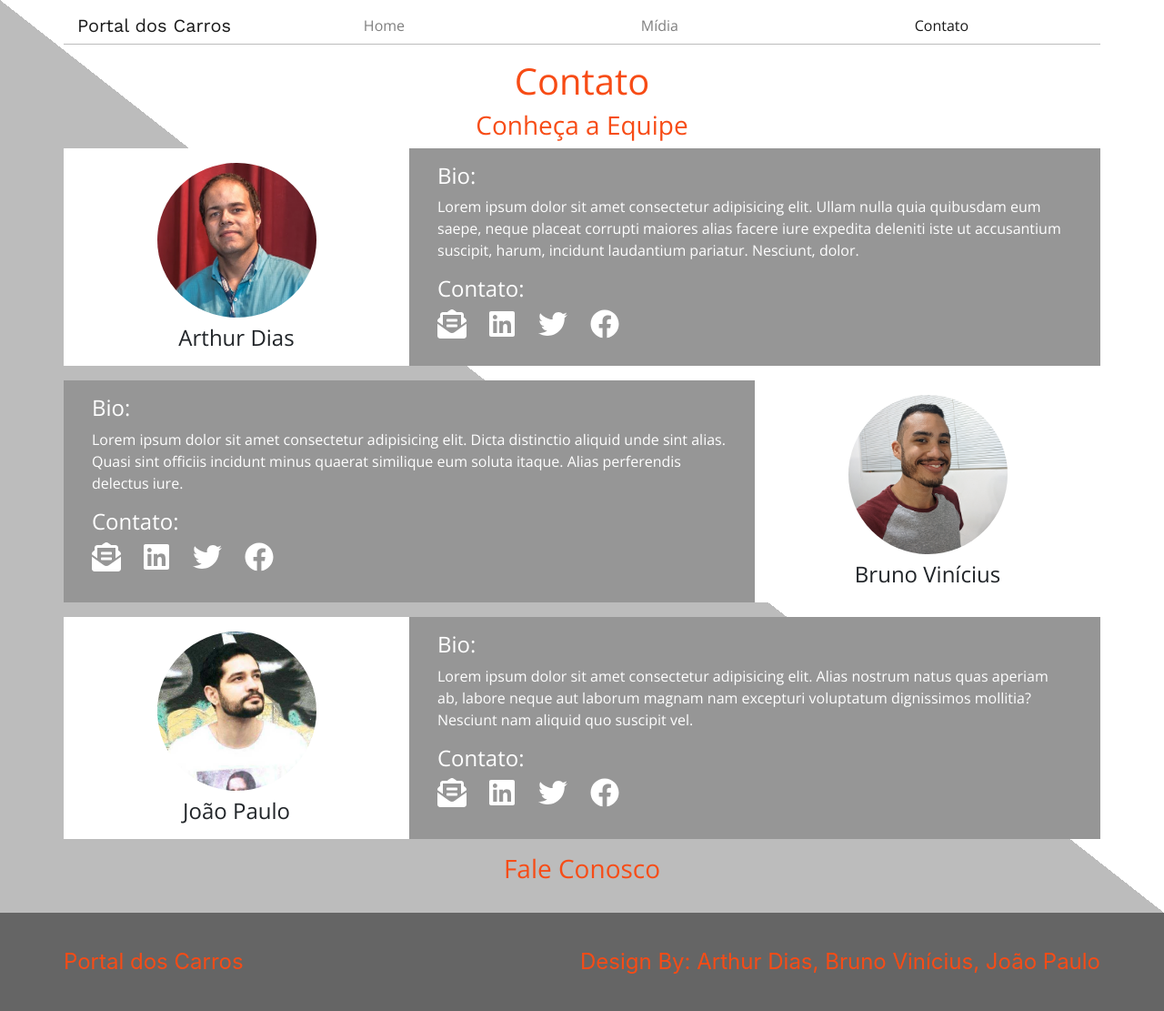
After one commit to arthurdias-trad/Projeto1-Santander-FullStack, a PHP site: page /contato.html in a window 1280 px wide. The commit adds this page. Shown: the whole page at 91% size. Run offline with PHP 8.4, Linux system fonts and the light colour scheme; some libraries are stand-ins or nearby versions.

Commit message:
Página de contato

```diff
--- /dev/null
+++ b/ArthurDias, BrunoVinícius, JoãoPaulo – PortalDeCarros/contato.html
@@ -0,0 +1,212 @@
+<!DOCTYPE html>
+<html lang="en">
+  <head>
+    <meta charset="UTF-8" />
+    <meta name="viewport" content="width=device-width, initial-scale=1.0" />
+    <title>Portal dos Carros</title>
+    <link
+      href="https://fonts.googleapis.com/css2?family=Open+Sans&family=Work+Sans&display=swap"
+      rel="stylesheet"
+    />
+    <link rel="stylesheet" href="css/bootstrap.min.css" />
+    <link rel="stylesheet" href="css/style.css" />
+    <script
+      src="https://cdnjs.cloudflare.com/ajax/libs/font-awesome/5.14.0/js/all.min.js"
+      integrity="sha512-YSdqvJoZr83hj76AIVdOcvLWYMWzy6sJyIMic2aQz5kh2bPTd9dzY3NtdeEAzPp/PhgZqr4aJObB3ym/vsItMg=="
+      crossorigin="anonymous"
+    ></script>
+  </head>
+  <body>
+    <div class="tudo-menos-footer">
+      <header>
+        <nav class="navbar navbar-expand-lg navbar-light navbar-transparent">
+          <div class="container">
+            <div class="navbar-center">
+              <a class="navbar-brand logo" href="#">Portal dos Carros</a>
+            </div>
+            <button
+              class="navbar-toggler"
+              type="button"
+              data-toggle="collapse"
+              data-target="#navbarNavAltMarkup"
+              aria-controls="navbarNavAltMarkup"
+              aria-expanded="false"
+              aria-label="Toggle navigation"
+            >
+              <span class="navbar-toggler-icon"></span>
+            </button>
+            <div class="collapse navbar-collapse" id="navbarNavAltMarkup">
+              <div class="navbar-nav">
+                <a class="nav-item nav-link" href="#">Home</a>
+                <a class="nav-item nav-link" href="#">Mídia</a>
+                <a class="nav-item nav-link active" href="#"
+                  >Contato <span class="sr-only">(current)</span></a
+                >
+              </div>
+            </div>
+          </div>
+        </nav>
+      </header>
+      <main>
+        <h1 class="text-center texto-laranja mt-2">Contato</h1>
+        <!-- Equipe -->
+        <section id="equipe" class="container mt-2">
+          <h3 class="text-center texto-laranja">Conheça a Equipe</h3>
+          <!-- Arthur -->
+          <div class="row membro-equipe justify-content-center">
+            <div
+              class="col-sm-12 col-lg-4 d-flex flex-column align-items-center bg-white py-3"
+            >
+              <img
+                src="resources/images/foto-contato-arthur.jpg"
+                alt="Foto de Arthur Dias"
+                class="w-50"
+              />
+              <h4 class="mt-2 mb-0">Arthur Dias</h4>
+            </div>
+            <div class="col-sm-12 col-lg-8 bg-médio text-white">
+              <div class="membro-bio px-3 pt-3">
+                <h4>Bio:</h4>
+                <p>
+                  Lorem ipsum dolor sit amet consectetur adipisicing elit. Ullam
+                  nulla quia quibusdam eum saepe, neque placeat corrupti maiores
+                  alias facere iure expedita deleniti iste ut accusantium
+                  suscipit, harum, incidunt laudantium pariatur. Nesciunt,
+                  dolor.
+                </p>
+              </div>
+              <div class="membro-contato px-3 pb-3">
+                <h4>Contato:</h4>
+                <div class="contatos d-flex justify-content-between">
+                  <a href="mailto:arthurdias.dev@gmail.com"
+                    ><i class="fas fa-envelope-open-text fa-2x"></i
+                  ></a>
+                  <a href="http://www.linkedin.com"
+                    ><i class="fab fa-linkedin fa-2x"></i
+                  ></a>
+                  <a href="http://www.twitter.com"
+                    ><i class="fab fa-twitter fa-2x"></i
+                  ></a>
+                  <a href="http://www.facebook.com"
+                    ><i class="fab fa-facebook fa-2x"></i
+                  ></a>
+                </div>
+              </div>
+            </div>
+          </div>
+
+          <!-- Bruno -->
+          <div class="row membro-equipe justify-content-center mt-3">
+            <div
+              class="col-sm-12 col-lg-4 d-flex flex-column align-items-center bg-white py-3"
+            >
+              <img
+                src="resources/images/foto-contato-bruno.png"
+                alt="Foto de Bruno Vinícius"
+                class="w-50"
+              />
+              <h4 class="mt-2 mb-0">Bruno Vinícius</h4>
+            </div>
+            <div class="col-sm-12 col-lg-8 bg-médio text-white">
+              <div class="membro-bio px-3 pt-3">
+                <h4>Bio:</h4>
+                <p>
+                  Lorem ipsum dolor sit amet consectetur adipisicing elit. Dicta
+                  distinctio aliquid unde sint alias. Quasi sint officiis
+                  incidunt minus quaerat similique eum soluta itaque. Alias
+                  perferendis delectus iure.
+                </p>
+              </div>
+              <div class="membro-contato px-3 pb-3">
+                <h4>Contato:</h4>
+                <div class="contatos d-flex justify-content-between">
+                  <a href="mailto:vbruno96@gmail.com"
+                    ><i class="fas fa-envelope-open-text fa-2x"></i
+                  ></a>
+                  <a target="_blank" href="http://www.linkedin.com"
+                    ><i class="fab fa-linkedin fa-2x"></i
+                  ></a>
+                  <a target="_blank" href="http://www.twitter.com"
+                    ><i class="fab fa-twitter fa-2x"></i
+                  ></a>
+                  <a target="_blank" href="http://www.facebook.com"
+                    ><i class="fab fa-facebook fa-2x"></i
+                  ></a>
+                </div>
+              </div>
+            </div>
+          </div>
+
+          <!-- João -->
+          <div class="row membro-equipe justify-content-center mt-3">
+            <div
+              class="col-sm-12 col-lg-4 d-flex flex-column align-items-center bg-white py-3"
+            >
+              <img
+                src="resources/images/foto-contato-joão.jpg"
+                alt="Foto de João Paulo"
+                class="w-50"
+              />
+              <h4 class="mt-2 mb-0">João Paulo</h4>
+            </div>
+            <div class="col-sm-12 col-lg-8 bg-médio text-white">
+              <div class="membro-bio px-3 pt-3">
+                <h4>Bio:</h4>
+                <p>
+                  Lorem ipsum dolor sit amet consectetur adipisicing elit. Alias
+                  nostrum natus quas aperiam ab, labore neque aut laborum magnam
+                  nam excepturi voluptatum dignissimos mollitia? Nesciunt nam
+                  aliquid quo suscipit vel.
+                </p>
+              </div>
+              <div class="membro-contato px-3 pb-3">
+                <h4>Contato:</h4>
+                <div class="contatos d-flex justify-content-between">
+                  <a href="mailto:vbruno96@gmail.com"
+                    ><i class="fas fa-envelope-open-text fa-2x"></i
+                  ></a>
+                  <a target="_blank" href="http://www.linkedin.com"
+                    ><i class="fab fa-linkedin fa-2x"></i
+                  ></a>
+                  <a target="_blank" href="http://www.twitter.com"
+                    ><i class="fab fa-twitter fa-2x"></i
+                  ></a>
+                  <a target="_blank" href="http://www.facebook.com"
+                    ><i class="fab fa-facebook fa-2x"></i
+                  ></a>
+                </div>
+              </div>
+            </div>
+          </div>
+        </section>
+
+        <!-- Fale Conosco -->
+        <section id="fale-conosco" class="mt-3">
+          <h3 class="text-center texto-laranja">Fale Conosco</h3>
+        </section>
+      </main>
+      <br />
+    </div>
+    <footer class="bg-escuro">
+      <div class="container footer">
+        <div class="footer-logo">
+          Portal dos Carros
+        </div>
+        <div class="footer-copyright">
+          Design By: Arthur Dias, Bruno Vinícius, João Paulo
+        </div>
+      </div>
+    </footer>
+    <script
+      src="https://code.jquery.com/jquery-3.2.1.slim.min.js"
+      integrity="sha384-KJ3o2DKtIkvYIK3UENzmM7KCkRr/rE9/Qpg6aAZGJwFDMVNA/GpGFF93hXpG5KkN"
+      crossorigin="anonymous"
+    ></script>
+    <script
+      src="https://cdnjs.cloudflare.com/ajax/libs/popper.js/1.12.9/umd/popper.min.js"
+      integrity="sha384-ApNbgh9B+Y1QKtv3Rn7W3mgPxhU9K/ScQsAP7hUibX39j7fakFPskvXusvfa0b4Q"
+      crossorigin="anonymous"
+    ></script>
+    <script src="js/bootstrap.min.js"></script>
+  </body>
+</html>
--- a/ArthurDias, BrunoVinícius, JoãoPaulo – PortalDeCarros/css/style.css
+++ b/ArthurDias, BrunoVinícius, JoãoPaulo – PortalDeCarros/css/style.css
@@ -34,6 +34,24 @@ nav {
   margin: 0 auto;
 }
 
+.membro-equipe img {
+  border-radius: 50%;
+}
+
+.membro-equipe a {
+  text-decoration: none;
+  color: white;
+}
+
+.membro-equipe a:hover {
+  text-decoration: underline;
+  color: var(--color-laranja);
+}
+
+.contatos {
+  width: 100%;
+}
+
 .logo {
   font-family: "Work Sans", sans-serif;
 }
@@ -54,6 +72,22 @@ nav {
   background: var(--color-claro);
 }
 
+.texto-laranja {
+  color: var(--color-laranja);
+}
+
+.texto-escuro {
+  color: var(--color-escuro);
+}
+
+.texto-médio {
+  color: var(--color-médio);
+}
+
+.texto-claro {
+  color: var(--color-claro);
+}
+
 /* Telas pequenas */
 @media (min-width: 576px) {
   .footer {
@@ -63,6 +97,10 @@ nav {
 
   .tudo-menos-footer {
     min-height: calc(100vh - 88px);
+  }
+
+  .contatos {
+    width: 200px;
   }
 }
 
@@ -75,6 +113,10 @@ nav {
 
   .tudo-menos-footer {
     min-height: calc(100vh - 101.6px);
+  }
+
+  .membro-equipe:nth-child(odd) {
+    flex-direction: row-reverse;
   }
 }
 
```
Also changed, not shown: ArthurDias, BrunoVinícius, JoãoPaulo – PortalDeCarros/resources/images/foto-contato-arthur.jpg (added), ArthurDias, BrunoVinícius, JoãoPaulo – PortalDeCarros/resources/images/foto-contato-bruno.png (added), ArthurDias, BrunoVinícius, JoãoPaulo – PortalDeCarros/resources/images/foto-contato-joão.jpg (added).
